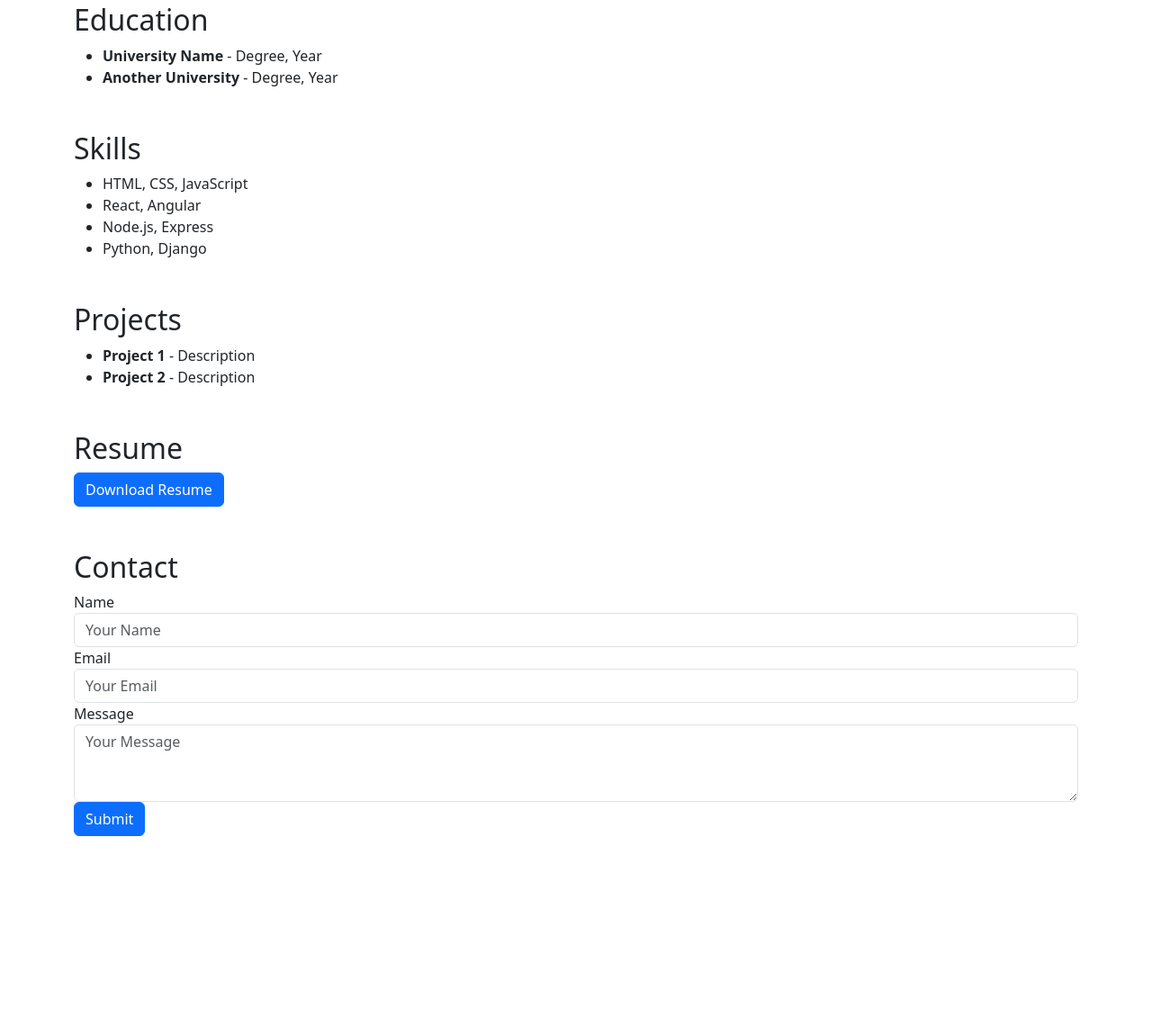
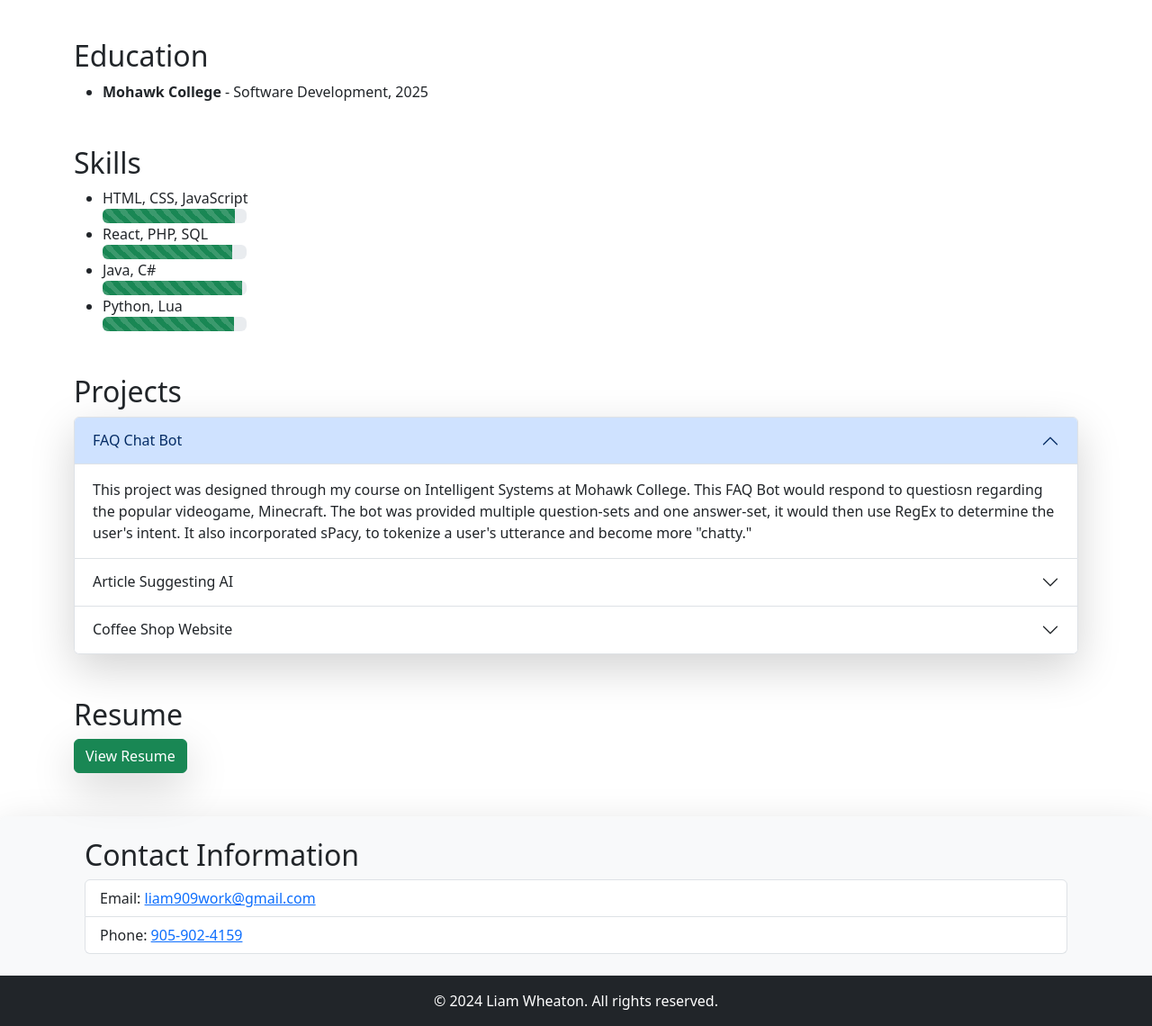
Before and after one commit to liamwheaton-software/liamwheaton-software.github.io, a plain HTML site: page index.html in a window 1280 px wide. Shown: the part 219-1359 px from the top of the page at 90% size. Before the commit the page ends 1148 px from the top, so only its background shows below. Drawn offline with nearby package versions, Linux system fonts and the light colour scheme.

Commit message:
Resume, Content, Styling

```diff
--- a/index.html
+++ b/index.html
@@ -6,10 +6,11 @@
     <title>Liam Wheaton's Portfolio</title>
     <link href="https://cdn.jsdelivr.net/npm/bootstrap@5.3.3/dist/css/bootstrap.min.css" rel="stylesheet" integrity="sha384-QWTKZyjpPEjISv5WaRU9OFeRpok6YctnYmDr5pNlyT2bRjXh0JMhjY6hW+ALEwIH" crossorigin="anonymous">
     <script src="https://cdn.jsdelivr.net/npm/bootstrap@5.3.3/dist/js/bootstrap.bundle.min.js" integrity="sha384-YvpcrYf0tY3lHB60NNkmXc5s9fDVZLESaAA55NDzOxhy9GkcIdslK1eN7N6jIeHz" crossorigin="anonymous"></script>
+    <link rel="stylesheet" href="style.css">
 </head>
 <body>
-<!-- Navigation Bar -->
-<nav class="navbar navbar-expand-lg navbar-light bg-light">
+<!-- Nav -->
+<nav class="navbar navbar-expand-lg navbar-light bg-light shadow-lg p-3 mb-5 bg-body-tertiary rounded">
     <a class="navbar-brand" href="#">Liam Wheaton</a>
     <button class="navbar-toggler" type="button" data-toggle="collapse" data-target="#navbarNav" aria-controls="navbarNav" aria-expanded="false" aria-label="Toggle navigation">
         <span class="navbar-toggler-icon"></span>
@@ -26,66 +27,105 @@
     </div>
 </nav>
 
-<!-- Summary Section -->
-<section id="summary" class="container mt-5">
+<!-- Summary -->
+<div id="summary" class="container mt-5">
     <h2>Summary</h2>
-    <p>Passionate software developer with experience in building web applications and a strong background in computer science.</p>
-</section>
+    <p>Passionate software developer with experience in building web applications and a strong background in computer science. Detail-oriented, results-driven, and eager to break into the tech industry. Currently a student at Mohawk College, enrolled in the Software Development program.</p>
+</div>
 
-<!-- Education Section -->
-<section id="education" class="container mt-5">
+<!-- Education -->
+<div id="education" class="container mt-5">
     <h2>Education</h2>
     <ul>
-        <li><strong>University Name</strong> - Degree, Year</li>
-        <li><strong>Another University</strong> - Degree, Year</li>
+        <li><strong>Mohawk College</strong> - Software Development, 2025</li>
     </ul>
-</section>
+</div>
 
-<!-- Skills Section -->
-<section id="skills" class="container mt-5">
+<!-- Skills -->
+<div id="skills" class="container mt-5">
     <h2>Skills</h2>
     <ul>
         <li>HTML, CSS, JavaScript</li>
-        <li>React, Angular</li>
-        <li>Node.js, Express</li>
-        <li>Python, Django</li>
+        <div class="progress" role="progressbar" aria-label="Level" aria-valuenow="75" aria-valuemin="0" aria-valuemax="100">
+            <div class="progress-bar progress-bar-striped progress-bar-animated bg-success" style="width: 92%"></div>
+          </div>
+        <li>React, PHP, SQL</li>
+        <div class="progress" role="progressbar" aria-label="Level" aria-valuenow="75" aria-valuemin="0" aria-valuemax="100">
+            <div class="progress-bar progress-bar-striped progress-bar-animated bg-success" style="width: 90%"></div>
+          </div>
+        <li>Java, C#</li>
+        <div class="progress" role="progressbar" aria-label="Level" aria-valuenow="75" aria-valuemin="0" aria-valuemax="100">
+            <div class="progress-bar progress-bar-striped progress-bar-animated bg-success" style="width: 97%"></div>
+          </div>
+        <li>Python, Lua</li>
+        <div class="progress" role="progressbar" aria-label="Level" aria-valuenow="75" aria-valuemin="0" aria-valuemax="100">
+            <div class="progress-bar progress-bar-striped progress-bar-animated bg-success" style="width: 91%"></div>
+          </div>
     </ul>
-</section>
+</div>
 
-<!-- Projects Section -->
-<section id="projects" class="container mt-5">
+<!-- Projects -->
+<div id="projects" class="container mt-5">
     <h2>Projects</h2>
-    <ul>
-        <li><strong>Project 1</strong> - Description</li>
-        <li><strong>Project 2</strong> - Description</li>
-    </ul>
-</section>
+    <div class="accordion shadow-lg bg-body-tertiary rounded" id="accordionExample">
+        <div class="accordion-item">
+          <h2 class="accordion-header">
+            <button class="accordion-button" type="button" data-bs-toggle="collapse" data-bs-target="#collapseOne" aria-expanded="true" aria-controls="collapseOne">
+              FAQ Chat Bot
+            </button>
+          </h2>
+          <div id="collapseOne" class="accordion-collapse collapse show" data-bs-parent="#accordionExample">
+            <div class="accordion-body">
+                This project was designed through my course on Intelligent Systems at Mohawk College. This FAQ Bot would respond to questiosn regarding the popular videogame, Minecraft. The bot was provided multiple question-sets and one answer-set, it would then use RegEx to determine the user's intent. It also incorporated sPacy, to tokenize a user's utterance and become more "chatty."
+            </div>
+          </div>
+        </div>
+        <div class="accordion-item">
+          <h2 class="accordion-header">
+            <button class="accordion-button collapsed" type="button" data-bs-toggle="collapse" data-bs-target="#collapseTwo" aria-expanded="false" aria-controls="collapseTwo">
+              Article Suggesting AI
+            </button>
+          </h2>
+          <div id="collapseTwo" class="accordion-collapse collapse" data-bs-parent="#accordionExample">
+            <div class="accordion-body">
+                This project was designed through my course on Intelligent Systems at Mohawk College. This suggesting software would allow you to pick from a large data-set of articles, and then it would grab the tokens from the articles text, vectorize them, and use Cosine similarity to determine how similar your chose article's vectors were to other articles in the data-set, promptly suggesting alike articles.
+            </div>
+          </div>
+        </div>
+        <div class="accordion-item">
+          <h2 class="accordion-header">
+            <button class="accordion-button collapsed" type="button" data-bs-toggle="collapse" data-bs-target="#collapseThree" aria-expanded="false" aria-controls="collapseThree">
+              Coffee Shop Website
+            </button>
+          </h2>
+          <div id="collapseThree" class="accordion-collapse collapse" data-bs-parent="#accordionExample">
+            <div class="accordion-body">
+              This project was designed through my course on Mobile Web Development at Mohawk College. I used website to fulfill a mock-client's requirements for their Coffee Shop website, "Bean there." This website was developed with Wordpress and had a fully customized child-theme while adhereing the client expectations.
+            </div>
+          </div>
+        </div>
+      </div>
+</div>
 
-<!-- Resume Section -->
-<section id="resume" class="container mt-5">
+<!-- Resume -->
+<div id="resume" class="container mt-5">
     <h2>Resume</h2>
-    <a href="path/to/resume.pdf" class="btn btn-primary">Download Resume</a>
-</section>
+    <a href="LiamWheaton_Resume.pdf" class="btn btn-success shadow-lg" target="_blank">View Resume</a>
+</div>
 
-<!-- Contact Section -->
-<section id="contact" class="container mt-5">
-    <h2>Contact</h2>
-    <form>
-        <div class="form-group">
-            <label for="name">Name</label>
-            <input type="text" class="form-control" id="name" placeholder="Your Name">
-        </div>
-        <div class="form-group">
-            <label for="email">Email</label>
-            <input type="email" class="form-control" id="email" placeholder="Your Email">
-        </div>
-        <div class="form-group">
-            <label for="message">Message</label>
-            <textarea class="form-control" id="message" rows="3" placeholder="Your Message"></textarea>
-        </div>
-        <button type="submit" class="btn btn-primary">Submit</button>
-    </form>
-</section>
+<!-- Footer -->
+<footer id="contact" class="bg-light text-center text-lg-start mt-5 shadow-lg bg-body-tertiary rounded">
+    <div class="container p-4">
+        <h2>Contact Information</h2>
+        <ul class="list-group">
+            <li class="list-group-item">Email: <a target="_blank" href="mailto:liam909work@gmail.com">liam909work@gmail.com</a></li>
+            <li class="list-group-item">Phone: <a href="tel:+19059024159">905-902-4159</a></li>
+        </ul>
+    </div>
+    <div class="text-center p-3 bg-dark text-white">
+        &copy; 2024 Liam Wheaton. All rights reserved.
+    </div>
+</footer>
 
 <!-- Bootstrap JS and dependencies -->
 <script src="https://code.jquery.com/jquery-3.5.1.slim.min.js"></script>
--- /dev/null
+++ b/style.css
@@ -0,0 +1,3 @@
+.progress{
+    width: 10rem !important;
+  }
```
Also changed, not shown: 1 other file.
